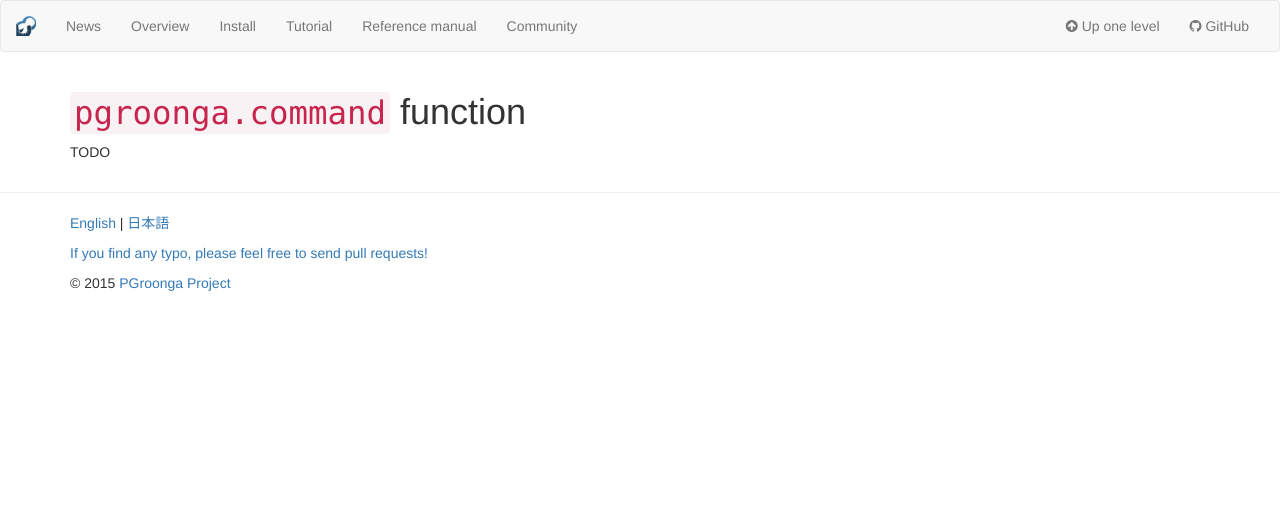
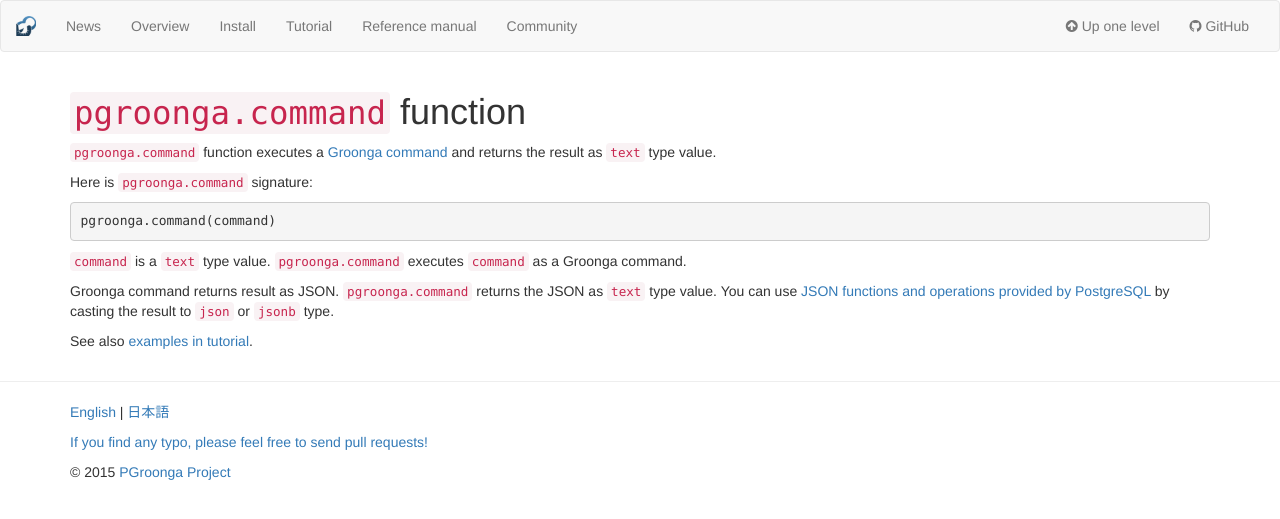
Before and after one commit to pgroonga/pgroonga.github.io, a Jekyll site: the page built from reference/functions/pgroonga-command.md, in a window 1280 px wide. Shown: the top 519 px of the page. Built offline with Jekyll 4.4.1, drawn with Linux system fonts in a browser that asks for light colours; nearby versions of some CDN libraries; library files that are not in the unit come from our copies.

Commit message:
Translate

````diff
--- a/reference/functions/pgroonga-command.md
+++ b/reference/functions/pgroonga-command.md
@@ -5,4 +5,16 @@
 
 # `pgroonga.command` function
 
-TODO
+`pgroonga.command` function executes a [Groonga command](http://groonga.org/docs/reference/command.html) and returns the result as `text` type value.
+
+Here is `pgroonga.command` signature:
+
+```text
+pgroonga.command(command)
+```
+
+`command` is a `text` type value. `pgroonga.command` executes `command` as a Groonga command.
+
+Groonga command returns result as JSON. `pgroonga.command` returns the JSON as `text` type value. You can use [JSON functions and operations provided by PostgreSQL](http://www.postgresql.org/docs/current/static/functions-json.html) by casting the result to `json` or `jsonb` type.
+
+See also [examples in tutorial](../../tutorial/#groonga).
````
Also changed, not shown: tutorial/index.md (+3 -1 lines).
